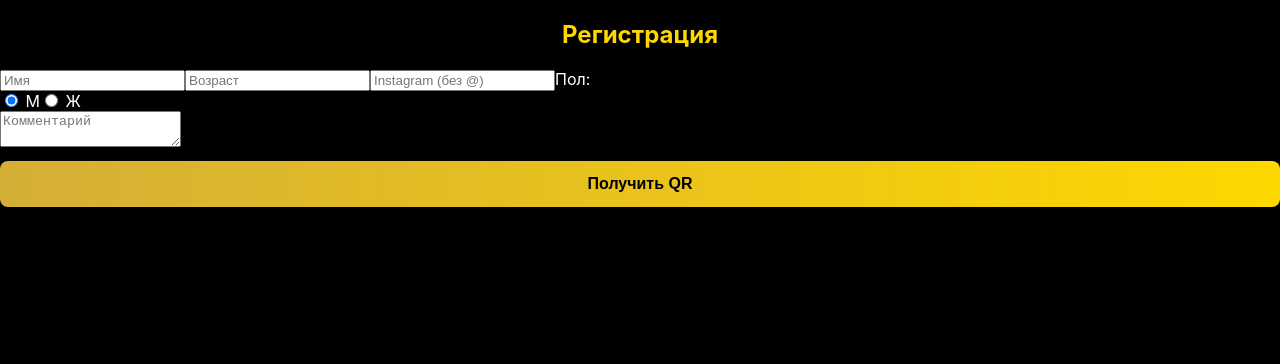
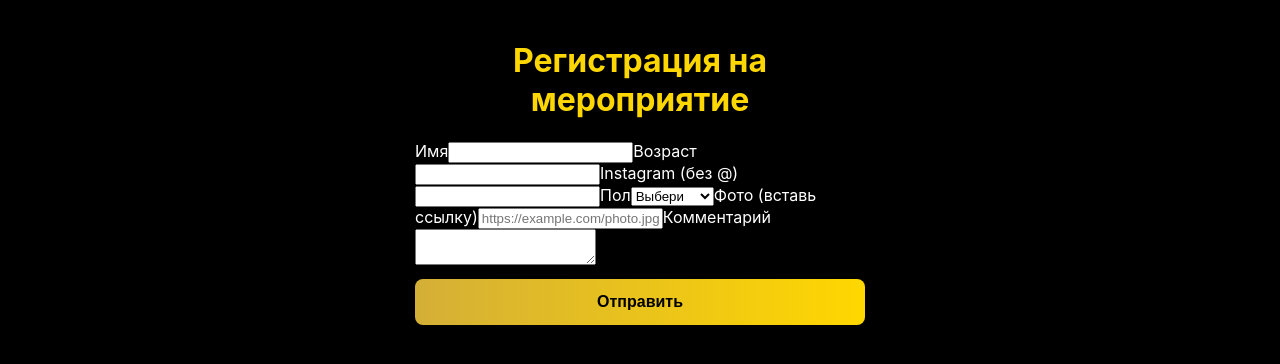
Before and after one commit to togaevtemirlan7-spec/tamerparty, a React (Vite) app: page /register in a window 1280 px wide. Shown: the top 364 px of the page. Built offline with nearby package versions, Linux system fonts and the light colour scheme; no server answers.

Commit message:
Update Register.jsx

```diff
--- a/src/Register.jsx
+++ b/src/Register.jsx
@@ -1,80 +1,130 @@
-import React, { useState } from "react";
-import { createClient } from "@supabase/supabase-js";
-import QRCode from "qrcode.react";
-
-const supabase = createClient(
-  import.meta.env.VITE_SUPABASE_URL,
-  import.meta.env.VITE_SUPABASE_ANON_KEY
-);
+import { useState } from "react";
+import { supabase } from "../supabaseClient";
+import { useNavigate } from "react-router-dom";
 
 export default function Register() {
-  const [form, setForm] = useState({
-    name: "",
-    age: "",
-    instagram: "",
-    gender: "M",
-    comment: "",
-  });
+  const navigate = useNavigate();
 
-  const [created, setCreated] = useState(null);
+  const [name, setName] = useState("");
+  const [age, setAge] = useState("");
+  const [instagram, setInstagram] = useState("");
+  const [gender, setGender] = useState("");
+  const [comment, setComment] = useState("");
+  const [photo, setPhoto] = useState("");
+  const [loading, setLoading] = useState(false);
+  const [qrUrl, setQrUrl] = useState("");
 
-  const handle = (e) =>
-    setForm({ ...form, [e.target.name]: e.target.value });
-
-  const submit = async (e) => {
+  async function handleSubmit(e) {
     e.preventDefault();
+    setLoading(true);
 
     const { data, error } = await supabase
-      .from("guests")
-      .insert([{
-        name: form.name,
-        age: form.age,
-        instagram: form.instagram,
-        gender: form.gender,
-        comment: form.comment
-      }])
-      .select()
+      .from("guests1") // ← Если твоя таблица называется guests1
+      .insert([
+        {
+          name,
+          age: Number(age),
+          instagram,
+          gender,
+          comment,
+          photo
+        }
+      ])
+      .select("*")
       .single();
 
+    setLoading(false);
+
     if (error) {
-      alert("Ошибка: " + error.message);
+      alert("Ошибка при отправке данных");
+      console.error(error);
       return;
     }
 
-    const url = `${window.location.origin}/p/${data.id}`;
-    setCreated({ id: data.id, url });
-  };
+    const guestId = data.id;
+    const url = `https://tamerparty.vercel.app/guest/${guestId}`;
+
+    setQrUrl(url);
+  }
 
   return (
-    <div className="card">
-      <h2>Регистрация</h2>
+    <div className="container">
+      <h1>Регистрация на мероприятие</h1>
 
-      {!created && (
-        <form onSubmit={submit} className="form">
-          <input name="name" placeholder="Имя" onChange={handle} required />
-          <input name="age" placeholder="Возраст" onChange={handle} />
-          <input name="instagram" placeholder="Instagram (без @)" onChange={handle} />
+      {!qrUrl && (
+        <form onSubmit={handleSubmit}>
+          <label>Имя</label>
+          <input
+            type="text"
+            required
+            value={name}
+            onChange={(e) => setName(e.target.value)}
+          />
 
-          <label>
-            Пол:
-            <div>
-              <label><input type="radio" name="gender" value="M" defaultChecked /> М</label>
-              <label><input type="radio" name="gender" value="F" /> Ж</label>
-            </div>
-          </label>
+          <label>Возраст</label>
+          <input
+            type="number"
+            required
+            value={age}
+            onChange={(e) => setAge(e.target.value)}
+          />
 
-          <textarea name="comment" placeholder="Комментарий" onChange={handle} />
+          <label>Instagram (без @)</label>
+          <input
+            type="text"
+            required
+            value={instagram}
+            onChange={(e) => setInstagram(e.target.value)}
+          />
 
-          <button className="btn gold">Получить QR</button>
+          <label>Пол</label>
+          <select
+            required
+            value={gender}
+            onChange={(e) => setGender(e.target.value)}
+          >
+            <option value="">Выбери</option>
+            <option value="male">Мужчина</option>
+            <option value="female">Женщина</option>
+          </select>
+
+          <label>Фото (вставь ссылку)</label>
+          <input
+            type="text"
+            placeholder="https://example.com/photo.jpg"
+            required
+            value={photo}
+            onChange={(e) => setPhoto(e.target.value)}
+          />
+
+          <label>Комментарий</label>
+          <textarea
+            value={comment}
+            onChange={(e) => setComment(e.target.value)}
+          ></textarea>
+
+          <button type="submit" disabled={loading}>
+            {loading ? "Отправка..." : "Отправить"}
+          </button>
         </form>
       )}
 
-      {created && (
-        <div className="result">
-          <p>Ваш QR-код:</p>
-          <QRCode value={created.url} size={220} />
+      {qrUrl && (
+        <div style={{ marginTop: 30 }}>
+          <h2>Ваш QR-код</h2>
 
-          <a href={created.url} className="btn">Открыть профиль</a>
+          <img
+            src={`https://api.qrserver.com/v1/create-qr-code/?size=300x300&data=${qrUrl}`}
+            alt="QR Code"
+          />
+
+          <p style={{ marginTop: 20 }}>
+            Сохраните QR-код — он понадобится при входе.
+          </p>
+
+          <button onClick={() => navigate("/")}>
+            Заполнить ещё раз
+          </button>
         </div>
       )}
     </div>
```
